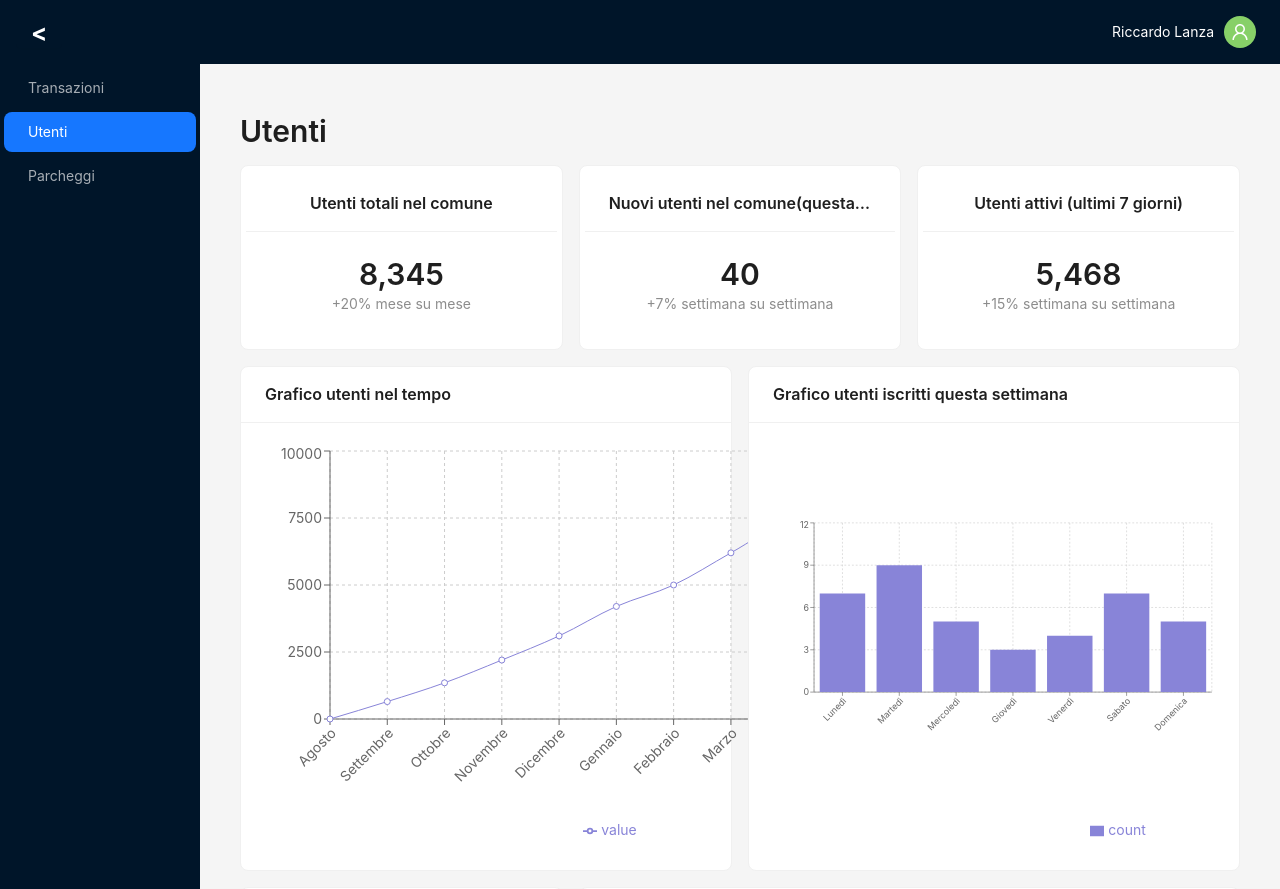
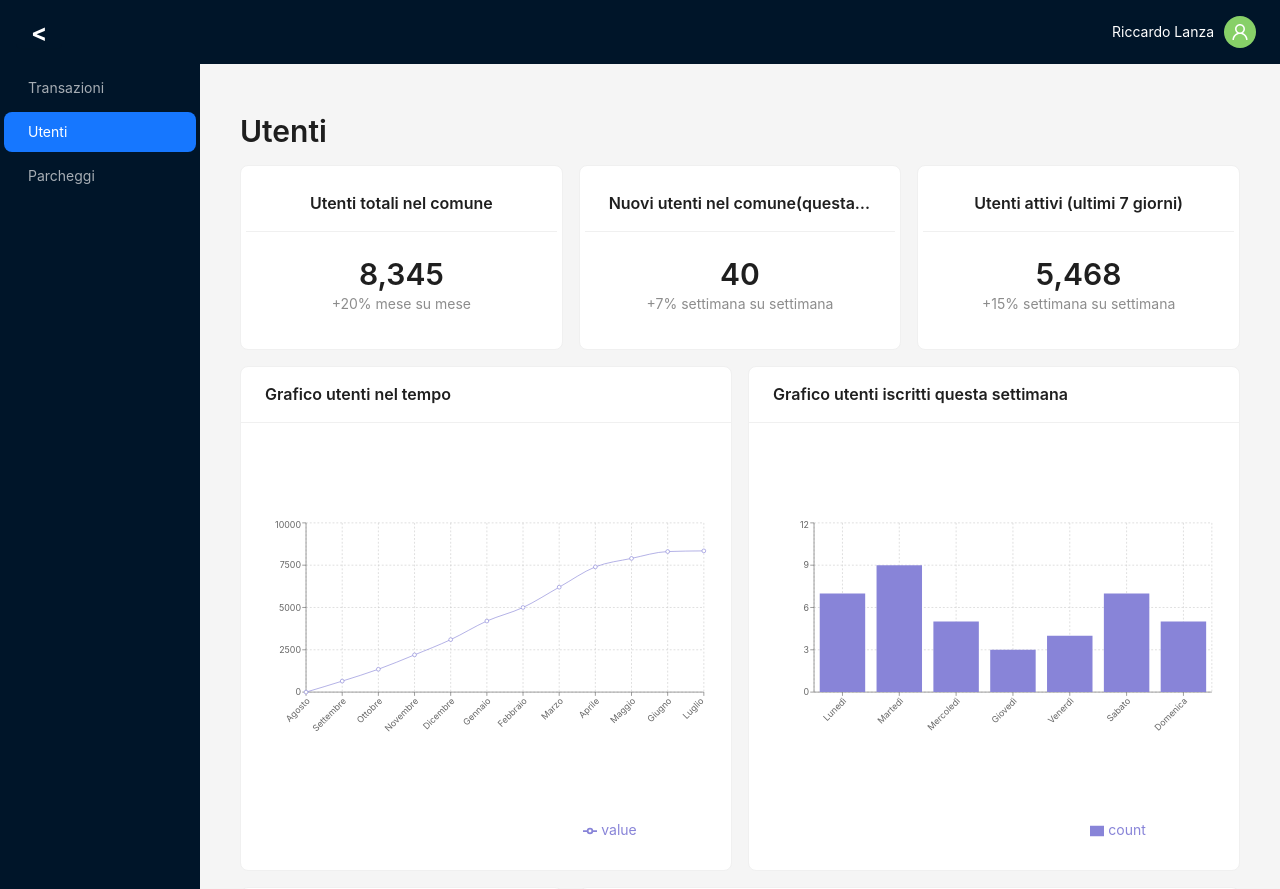
Before and after one commit to Th3os02/ProjectWork, a React (Create React App) app in the folder progettolavoro/: page /users in a window 1280 px wide. Shown: the top 889 px of the page. Built offline with nearby package versions, Linux system fonts and the light colour scheme.

Commit message:
qualche modifica

```diff
--- a/progettolavoro/src/Routes/Users.js
+++ b/progettolavoro/src/Routes/Users.js
@@ -96,6 +96,7 @@ const Users = () => {
                 <Col span={12}>
                     <Card title="Grafico utenti nel tempo" style={{ height: '100%' }}>
                         {lineChartData.length > 0 ? (
+                            <div style={{ display: 'flex', justifyContent: 'center' }}>
                             <LineChart width={700} height={400} data={lineChartData}>
                                 <CartesianGrid strokeDasharray="3 3" />
                                 <XAxis dataKey="name" angle={-45} textAnchor="end" height={100} />
@@ -104,6 +105,7 @@ const Users = () => {
                                 <Legend />
                                 <Line type="monotone" dataKey="value" stroke="#8884d8" />
                             </LineChart>
+                            </div>
                         ) : (
                             <p>Nessun dato disponibile</p>
                         )}
```
